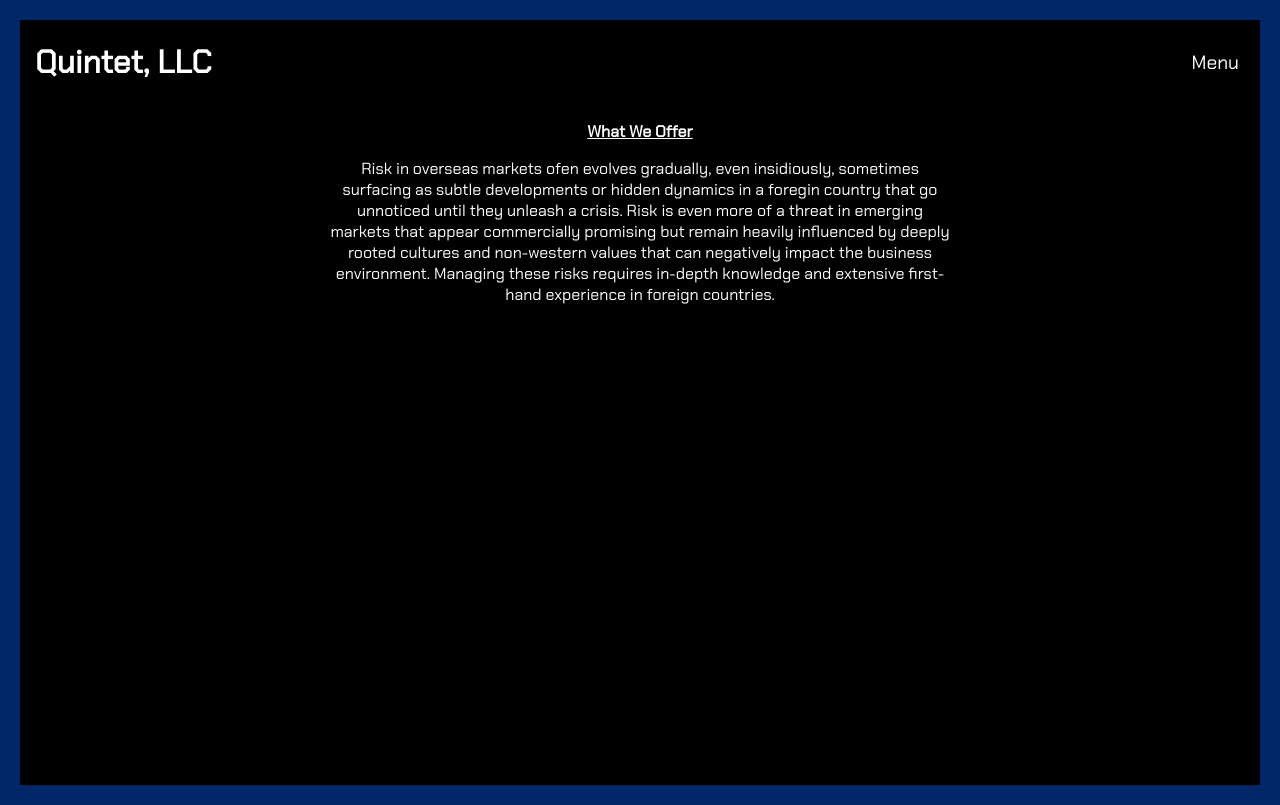
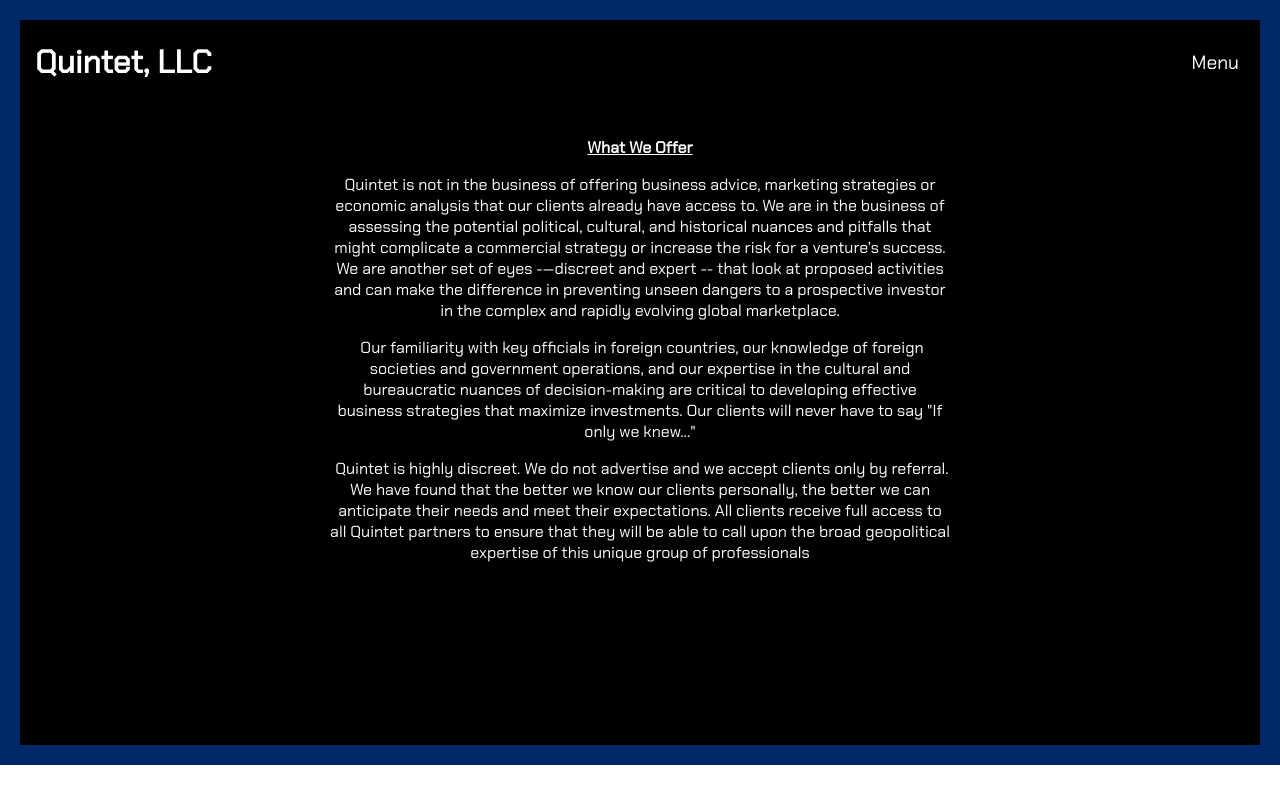
Before and after one commit to tdberg21/quint, a React (Create React App) app: page /products in a window 1280 px wide. Built offline with nearby package versions, Linux system fonts and the light colour scheme.

Commit message:
Add full copy for all working menu links add paragraph breaks for longer text

```diff
--- a/src/Components/App/App.css
+++ b/src/Components/App/App.css
@@ -49,11 +49,13 @@
 }
 
 .app-body {
-  min-height: 85vh;
+  min-height: 80vh;
   background: linear-gradient(
       rgba(1, 23, 5, 0.4),
-      rgba(1, 23, 5, 0.4)), url('https://c1.staticflickr.com/7/6104/6295798405_f0ea7edb41_b.jpg');
+      rgba(1, 23, 5, 0.4)), url('https://cdn2.img.sputniknews.com/images/105748/78/1057487878.jpg');
   background-repeat: no-repeat;
   background-size: cover;
   background-position: center;
 }
+
+/* url('https://c1.staticflickr.com/7/6104/6295798405_f0ea7edb41_b.jpg') */
--- a/src/Components/GroupInfo/GroupInfo.css
+++ b/src/Components/GroupInfo/GroupInfo.css
@@ -6,7 +6,7 @@
 .groupinfo-header {
   text-decoration: underline;
   margin: 0;
-  padding: 1rem 0 0 0;
+  padding: 2rem 0 0 0;
 }
 
 .groupinfo-text {
@@ -17,3 +17,7 @@
   width: 50%;
   margin: 1rem auto 0 auto;
 }
+
+.bottom {
+  padding-bottom: 2rem;
+}
--- a/src/Components/GroupInfo/GroupInfo.js
+++ b/src/Components/GroupInfo/GroupInfo.js
@@ -5,7 +5,13 @@ const GroupInfo = () => {
   return (
     <div className='groupinfo-component'>
       <h3 className='groupinfo-text groupinfo-header'>Who We Are</h3>
-      <p className='groupinfo-text groupinfo-paragraph'>Quintet's five partners have that extensive overseas experience and knowledge from conducting and leading clandestine operations in every region of the world, often in hostile environments where the risk of exposure for US Government equities was extraordinary. After their CIA service, Quintet's five partners have all worked as senior business intelligence and security officials or consultants for major US and foreign corporations.</p>
+      <p className='groupinfo-text groupinfo-paragraph'>Quintet’s five partners have that extensive overseas experience and knowledge from conducting and leading clandestine operations in every region of the world, often in hostile environments where the risk of exposure for US Government equities was extraordinary.
+      </p>
+      <p className='groupinfo-text groupinfo-paragraph'>
+      After their CIA service, Quintet’s five partners have all worked as senior business intelligence and security officials or consultants for major US and foreign corporations. In these positions, the partners have taken their extensive overseas experience and knowledge, developed over decades of sensitive work for the US government, and effectively applied it to a range of private sector interests in challenging locations.
+      </p>
+      <p className='groupinfo-text groupinfo-paragraph bottom'>
+      The skills that once benefited Presidents and senior policy makers, from the collection of determinant intelligence to the analysis of seemingly random facts, have proven equally useful to CEO's, Chief Risk Officers and portfolio managers. In the process, each member of our small group has become conversant in what matters most to decision makers in the private sector, helping to address developing issues and solve problems in the same proactive manner as they did in government.</p>
     </div>
   )
 };
--- a/src/Components/Products/Products.js
+++ b/src/Components/Products/Products.js
@@ -3,9 +3,15 @@ import React from 'react';
 
 const Products = () => {
   return (
-    <div className='threat-component'>
-      <h3 className='threat-text threat-header'>What We Offer</h3>
-      <p className='threat-text threat-paragraph'>Risk in overseas markets ofen evolves gradually, even insidiously, sometimes surfacing as subtle developments or hidden dynamics in a foregin country that go unnoticed until they unleash a crisis. Risk is even more of a threat in emerging markets that appear commercially promising but remain heavily influenced by deeply rooted cultures and non-western values that can negatively impact the business environment. Managing these risks requires in-depth knowledge and extensive first-hand experience in foreign countries.</p>
+    <div className='groupinfo-component'>
+      <h3 className='groupinfo-text groupinfo-header'>What We Offer</h3>
+      <p className='groupinfo-text groupinfo-paragraph'>​Quintet is not in the business of offering business advice,  marketing strategies or economic analysis that our clients already have access to. We are in the business of assessing the potential political, cultural, and historical nuances and pitfalls that might complicate a commercial strategy or increase the risk for a venture’s success. We are another set of eyes -—discreet and expert -- that look at proposed activities and can make the difference in preventing unseen dangers to a prospective investor in the complex and rapidly evolving global marketplace.
+      </p>
+      <p className='groupinfo-text groupinfo-paragraph'>​
+      Our familiarity with key officials in foreign countries, our knowledge of foreign societies and government operations, and our expertise in the cultural and bureaucratic nuances of decision-making are critical to developing effective business strategies that maximize investments. Our clients will never have to say "If only we knew..."
+      </p>
+      <p className='groupinfo-text groupinfo-paragraph bottom'>​
+      ​Quintet is highly discreet. We do not advertise and we accept clients only by referral. We have found that the better we know our clients personally, the better we can anticipate their needs and meet their expectations. All clients receive full access to all Quintet partners to ensure that they will be able to call upon the broad geopolitical expertise of this unique group of professionals </p>
     </div>
   )
 };
--- a/src/Components/Threat/Threat.css
+++ b/src/Components/Threat/Threat.css
@@ -1,12 +1,12 @@
 .threat-component {
-  min-height: 85vh;
+  min-height: 80vh;
   background-color: #000;
 }
 
 .threat-header {
   text-decoration: underline;
   margin: 0;
-  padding: 1rem 0 0 0;
+  padding: 3rem 0 0 0;
 }
 
 .threat-text {
--- a/src/Components/Threat/Threat.js
+++ b/src/Components/Threat/Threat.js
@@ -5,7 +5,7 @@ const Threat = () => {
   return (
     <div className='threat-component'>
       <h3 className='threat-text threat-header'>The Threat</h3>
-      <p className='threat-text threat-paragraph'>Risk in overseas markets ofen evolves gradually, even insidiously, sometimes surfacing as subtle developments or hidden dynamics in a foregin country that go unnoticed until they unleash a crisis. Risk is even more of a threat in emerging markets that appear commercially promising but remain heavily influenced by deeply rooted cultures and non-western values that can negatively impact the business environment. Managing these risks requires in-depth knowledge and extensive first-hand experience in foreign countries.</p>
+      <p className='threat-text threat-paragraph'>Risk in overseas markets often evolves gradually, even insidiously, sometimes surfacing as subtle developments or hidden dynamics in a foreign country that go unnoticed until they unleash a crisis.  Risk is even more of a threat in emerging markets that appear commercially promising but remain heavily influenced by deeply rooted cultures and non-western values that can negatively impact the business environment. Managing these risks requires in-depth knowledge and extensive first-hand experience in foreign countries. </p>
     </div>
   )
 };
```
